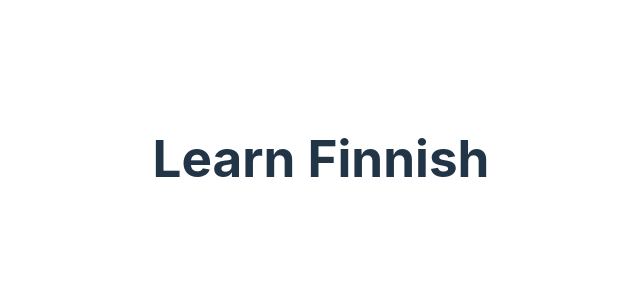
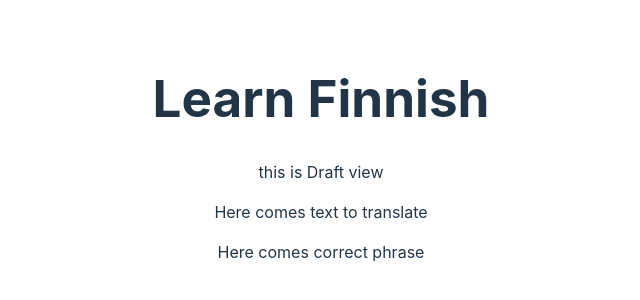
Before and after one commit to SaraKoskelainen/learn-finnish-app, a React (Vite) app: page / in a window 1280 px wide. Shown: the part 242-542 px from the top of the page, without its empty margins (319-959 px from the left). Built offline with nearby package versions, Linux system fonts and the light colour scheme.

Commit message:
WIP: add first draft component

```diff
--- a/src/App.tsx
+++ b/src/App.tsx
@@ -1,10 +1,12 @@
 import './App.css'
+import TaskSelectCorrectOption from './features/taskSelectCorrectOption'
 
 function App() {
 
   return (
     <>
       <h1>Learn Finnish</h1>
+      <TaskSelectCorrectOption/>
     </>
   )
 }
--- /dev/null
+++ b/src/features/taskSelectCorrectOption/hooks/UseTaskSelectCorrectOptionLogic.ts
@@ -0,0 +1,12 @@
+export default function UseTaskSelectCorrectOptionLogic() {
+    const data = {
+        text_to_translate: "Here comes text to translate",
+        options: {
+            option_correct: "Here comes correct phrase",
+            option_wrong_1: "Here comes incorrect phrase #1",
+            option_wrong_2: "Here comes incorrect phrase #2"
+        }
+    }
+
+    return data
+}
--- /dev/null
+++ b/src/features/taskSelectCorrectOption/index.tsx
@@ -0,0 +1,10 @@
+import TaskSelectCorrectOptionView from './views/TaskSelectCorrectOptionView'
+import UseTaskSelectCorrectOptionLogic from './hooks/UseTaskSelectCorrectOptionLogic'
+
+export default function TaskSelectCorrectOption() {
+    const logic = UseTaskSelectCorrectOptionLogic()
+
+    return (
+            <TaskSelectCorrectOptionView {...logic} />
+    )
+}
--- /dev/null
+++ b/src/features/taskSelectCorrectOption/views/TaskSelectCorrectOptionView.tsx
@@ -0,0 +1,10 @@
+export default function SelectCorrectOptionView(props: any) {
+    return (
+        <div>
+            this is Draft view
+            <p> {props.text_to_translate} </p>
+            <p> {props.options.option_correct}</p>
+        </div>
+
+    )
+}
```
